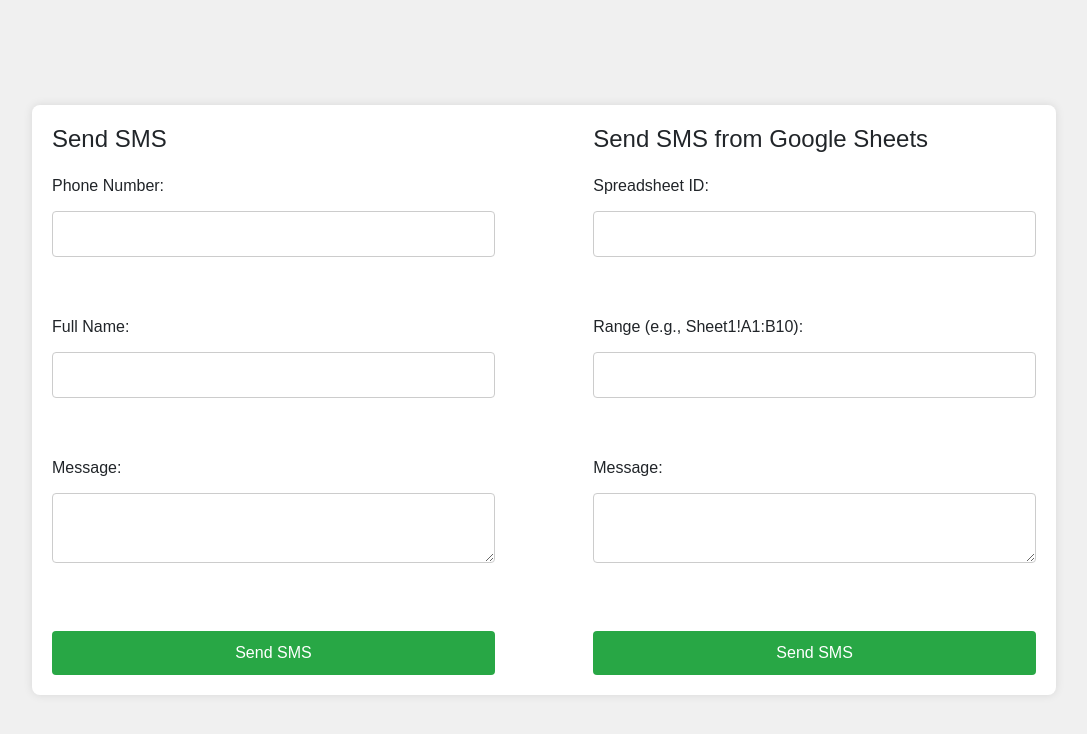
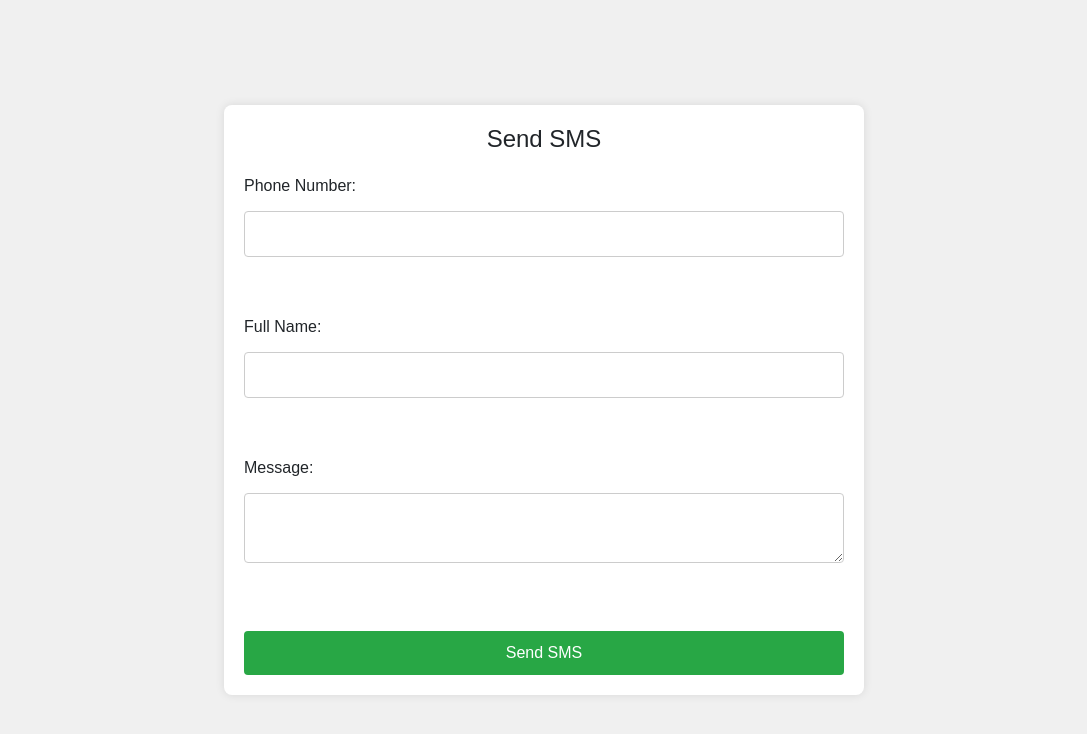
Before and after one commit to lcatech/sms-web, a PHP site: page / in a window 1280 px wide. Shown: the top 734 px of the page, without its empty margins (96-1183 px from the left). Run offline with PHP 8.4, Linux system fonts and the light colour scheme.

Commit message:
Minor Modification

```diff
--- a/public/index.php
+++ b/public/index.php
@@ -1,3 +1,7 @@
+<?php
+// main.php
+require 'csrf_token.php';
+?>
 <!DOCTYPE html>
 <html lang="en">
 <head>
@@ -20,19 +24,21 @@
         }
         .container {
             display: flex;
-            justify-content: space-between;
+            justify-content: center;
+            align-items: center;
             background-color: white;
             padding: 20px;
             border-radius: 8px;
             box-shadow: 0 0 10px rgba(0, 0, 0, 0.1);
-            width: 80%;
+            width: 50%;
         }
         .form-container {
-            width: 45%;
+            width: 100%;
         }
         h1 {
             font-size: 1.5em;
             margin-bottom: 10px;
+            text-align: center;
         }
         form {
             display: flex;
@@ -47,6 +53,7 @@
             margin-top: 5px;
             border: 1px solid #ccc;
             border-radius: 4px;
+            width: 100%;
         }
         textarea {
             resize: vertical;
@@ -77,18 +84,7 @@
                 <input type="text" id="name" name="name" required><br><br>
                 <label for="message">Message:</label>
                 <textarea id="message" name="message" required></textarea><br><br>
-                <input type="submit" value="Send SMS">
-            </form>
-        </div>
-        <div class="form-container">
-            <h1>Send SMS from Google Sheets</h1>
-            <form action="send_sheet_sms.php" method="post">
-                <label for="spreadsheet_id">Spreadsheet ID:</label>
-                <input type="text" id="spreadsheet_id" name="spreadsheet_id" required><br><br>
-                <label for="range">Range (e.g., Sheet1!A1:B10):</label>
-                <input type="text" id="range" name="range" required><br><br>
-                <label for="message">Message:</label>
-                <textarea id="message" name="message" required></textarea><br><br>
+                <input type="hidden" name="csrf_token" value="<?php echo get_csrf_token(); ?>">
                 <input type="submit" value="Send SMS">
             </form>
         </div>
@@ -134,5 +130,4 @@
         });
     </script>
 </body>
-
 </html>
```
Also changed, not shown: 2 other files.
